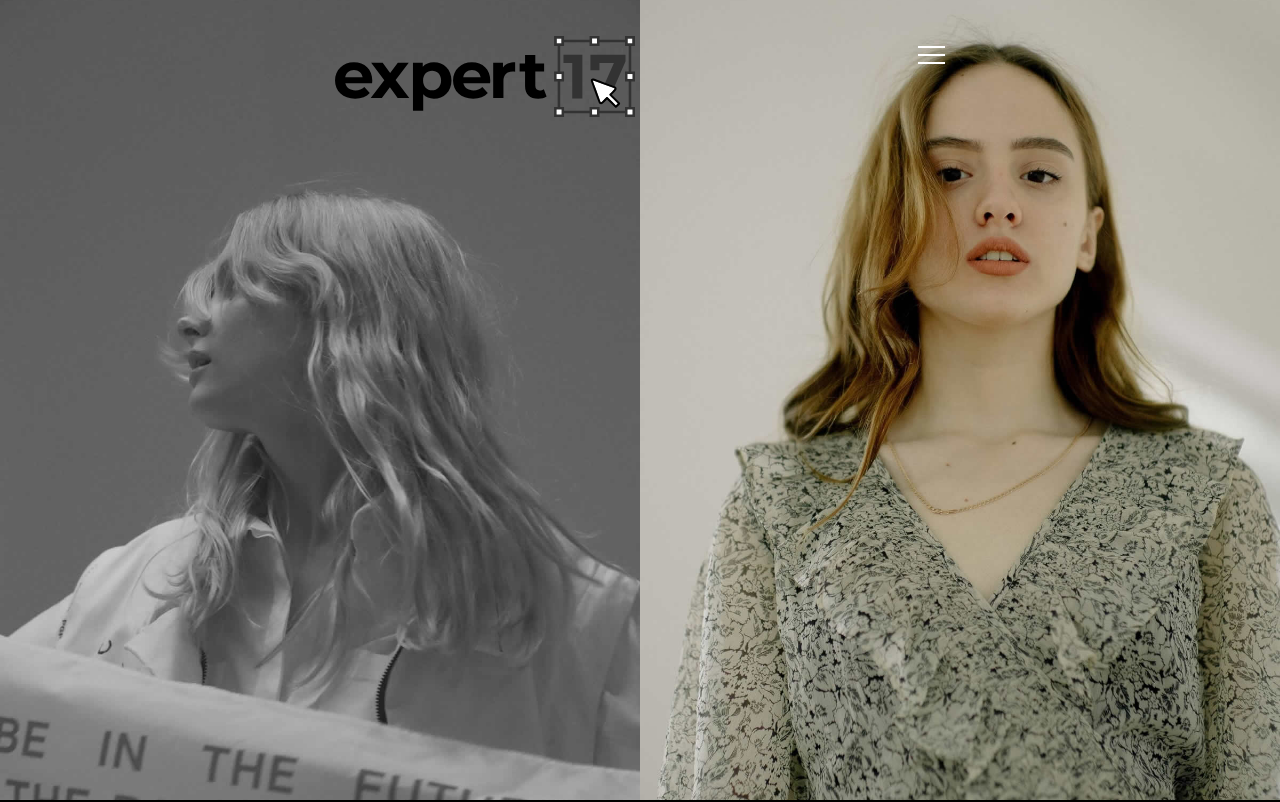
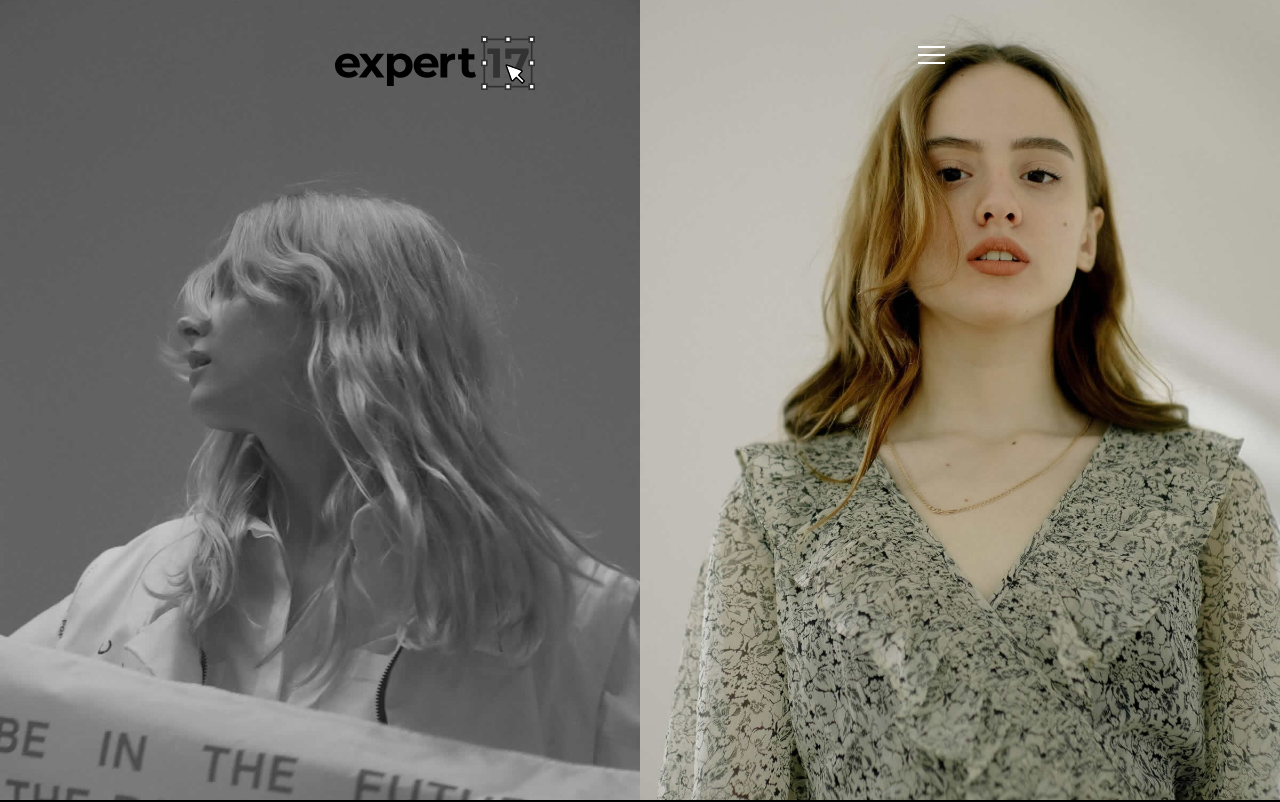
Before and after one commit to expert-17/expert-17.github.io, a plain HTML site: page story.html in a window 1280 px wide. Shown: the top 802 px of the page. Drawn offline with Linux system fonts and the light colour scheme.

Commit message:
Update story.html

```diff
--- a/story.html
+++ b/story.html
@@ -20,7 +20,7 @@
             <div class="col-md-6 col-sm-12">
                <nav class="navbar navbar-default">
                   <a class="navbar-brand" href="index.html">
-                     <img src="img/Expert-black.svg" width="300px" alt="Logo">
+                     <img src="img/Expert-black.svg" width="200px" alt="Logo">
                   </a>
                   <div class="button_container" id="toggle">
                      <span class="top"></span>
```
